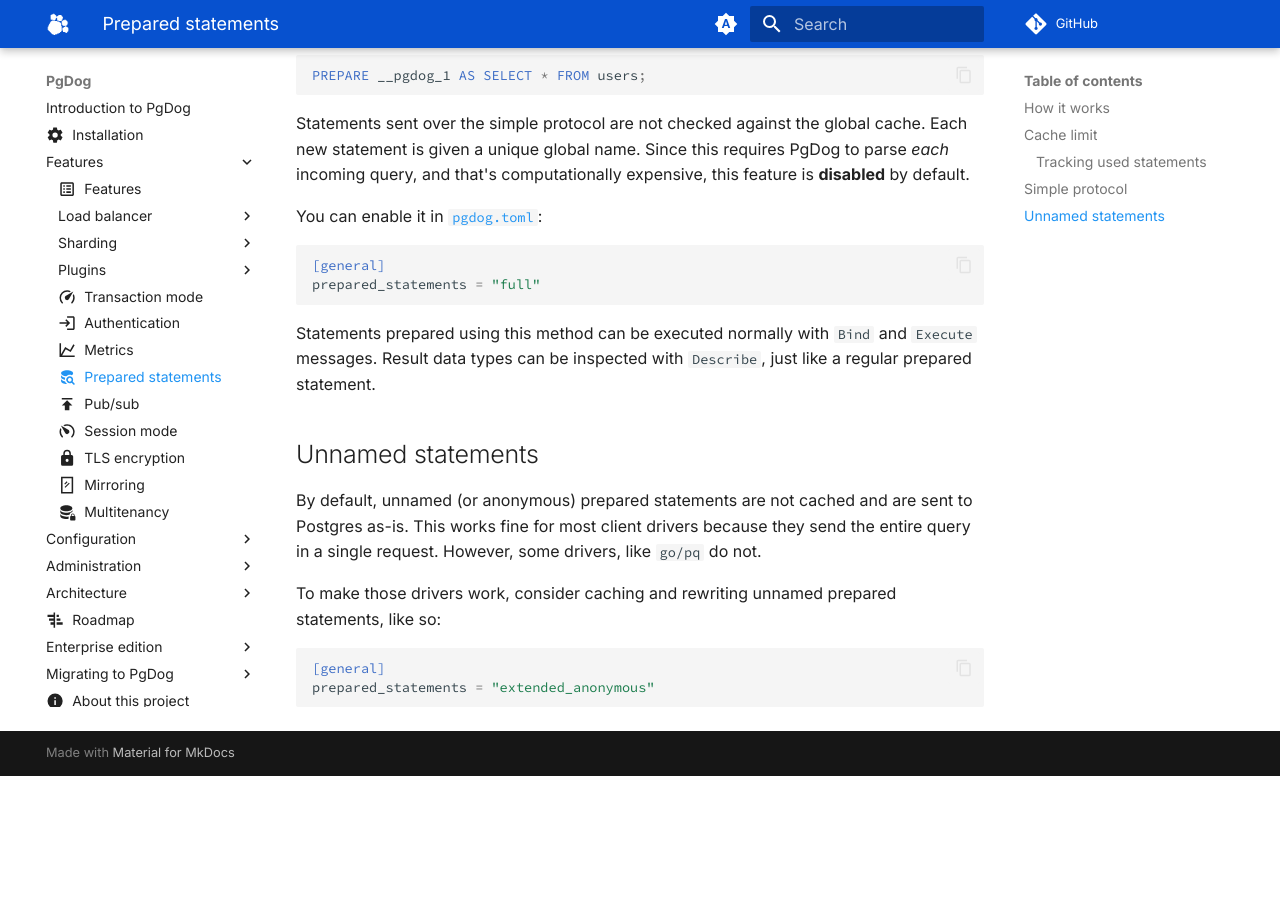
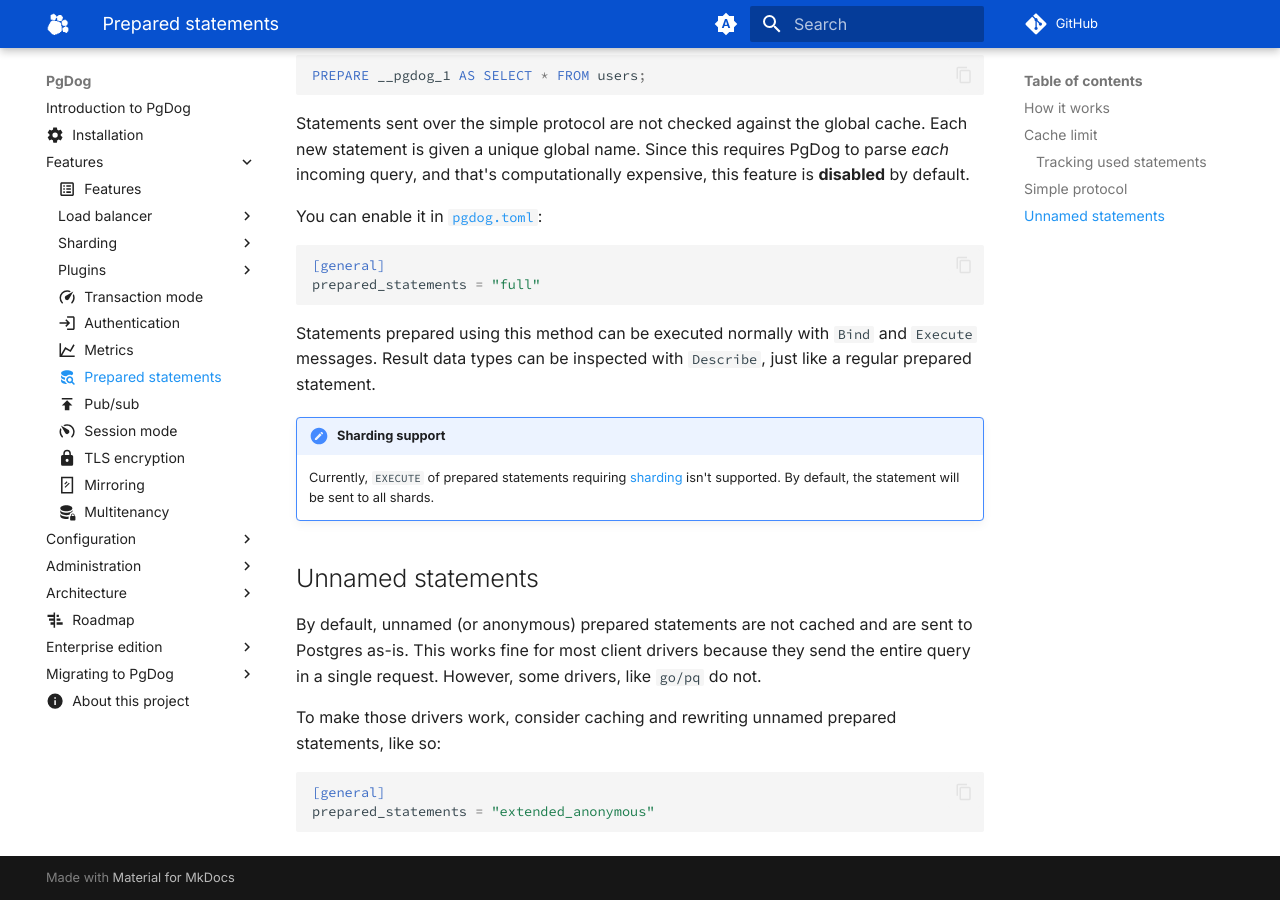
Before and after one commit to pgdogdev/docs, an MkDocs documentation site: the page built from docs/features/prepared-statements.md, in a window 1280 px wide and 900 px high, scrolled down 1939 px. Built offline with MkDocs 1.6.1 and Material for MkDocs 9.7.7, drawn with Linux system fonts in a browser that asks for light colours; comment, search, counter and statistics services are not loaded; before the commit the page ends 2715 px from its top, so only the background shows below that.

Commit message:
sv_idle_xact, sharding support for prepare/execute

```diff
--- a/docs/features/prepared-statements.md
+++ b/docs/features/prepared-statements.md
@@ -82,6 +82,10 @@
 Statements prepared using this method can be executed normally with `Bind` and `Execute` messages. Result data types can be inspected with `Describe`, just
 like a regular prepared statement.
 
+!!! note "Sharding support"
+    Currently, `EXECUTE` of prepared statements requiring [sharding](sharding/index.md) isn't supported. By default, the statement
+    will be sent to all shards.
+
 ## Unnamed statements
 
 By default, unnamed (or anonymous) prepared statements are not cached and are sent to Postgres as-is. This works fine for most client drivers because they send the entire query in a single request. However, some drivers, like `go/pq` do not.
```
Also changed, not shown: docs/administration/pools.md (+1 -0 lines), docs/features/metrics.md (+1 -0 lines).
